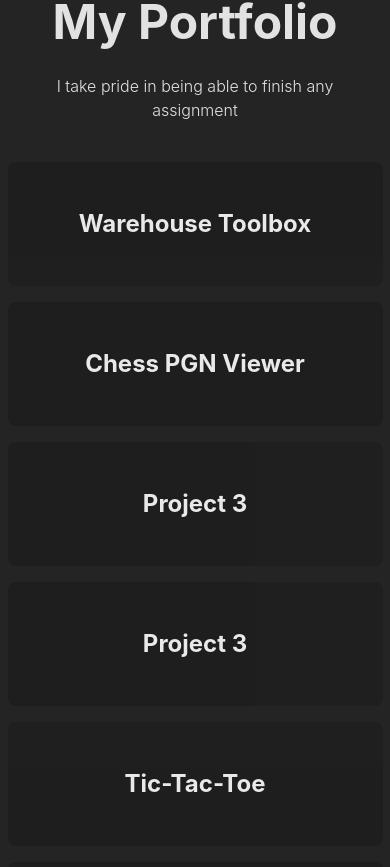
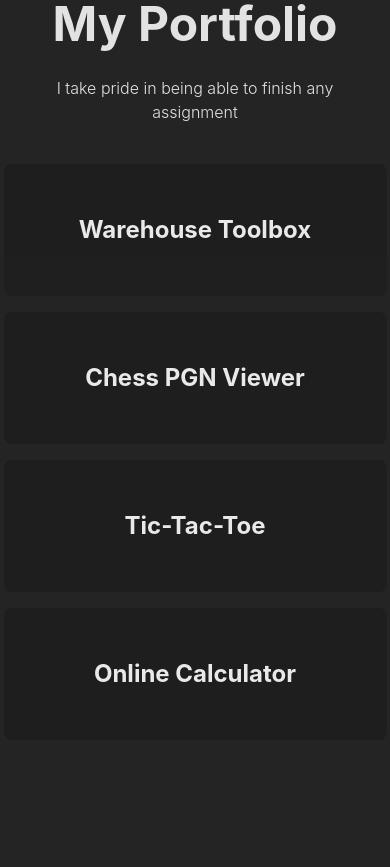
Before and after one commit to Joshieingold/JoshuaLynchPortfolio, a React (Vite) app: page / in a window 390 px wide. Shown: the part 2537-3404 px from the top of the page. Built offline with nearby package versions, Linux system fonts and the light colour scheme.

Commit message:
Project cards are fully responsive on all displays

```diff
--- a/src/Works/works.css
+++ b/src/Works/works.css
@@ -138,6 +138,25 @@
 }
 
 /* Responsive Adjustments */
+@media (max-width:1500px) {
+    .card-details {
+        font-size: 75%;
+    }
+
+}
+@media (max-width:1024px) {
+    .card-details {
+        font-size: 55%;
+    }
+    .project-card {
+        width: 60rem;
+    }
+    .card-title {
+        font-size: 50%;
+    }
+
+}
+
 @media (max-width: 768px) {
     .project-card {
         width: 80vw; /* Adjust width to take up more space on mobile */
@@ -146,6 +165,7 @@
 
     .project-card.expanded {
         height: 100vh; /* Ensure card expands fully on mobile */
+        max-width: 100%;
     }
 
     .github-icon {
@@ -154,9 +174,12 @@
 }
 
 @media (max-width: 480px) {
+    .card-details {
+        font-size: 90%;
+    }
+
     .project-card {
         width: 90vw; /* Take full width on very small screens */
-        padding: 12px;
         margin: 8px 0;
     }
     .project-card.expanded {
--- a/src/Works/works.jsx
+++ b/src/Works/works.jsx
@@ -1,10 +1,9 @@
 import React, { useState } from 'react';
+import Calc from "../assets/Calculator.png";
+import Chess from "../assets/ChessPngViewer.png";
+import WarehouseToolbox from "../assets/ExcelImportTool.png";
+import TTT from "../assets/TikTacToe.png";
 import './works.css';
-import Portfolio from "../assets/worksImg.png";
-import WarehouseToolbox from "../assets/ExcelImportTool.png";
-import Chess from "../assets/ChessPngViewer.png";
-import Calc from "../assets/Calculator.png";
-import TTT from "../assets/TikTacToe.png";
 const ProjectCard = ({ title, description, image, githubLink }) => {
     const [expanded, setExpanded] = useState(false);
 
@@ -62,31 +61,19 @@ const Works = () => {
                 />
                 <ProjectCard
                     title="Chess PGN Viewer"
-                    description="This features a working chess board programed with game logic, a PGN generated with the game and options for importing and exporting."
+                    description="A working chess board featuring game logic, a game record, and importing/exporting."
                     image={Chess}
                     githubLink="https://github.com/Joshieingold/Chess-PGN-Viewer"
                 />
                 <ProjectCard
-                    title="Project 3"
-                    description="This is my third project."
-                    image={Portfolio}
-                    githubLink="https://github.com/Joshieingold/Chess-PGN-Viewer"
-                />
-                <ProjectCard
-                    title="Project 3"
-                    description="This is my third project."
-                    image={Portfolio}
-                    githubLink="https://github.com/user/project2"
-                />
-                <ProjectCard
                     title="Tic-Tac-Toe"
-                    description="This is a responsive and fully functioning game of Tic-Tac-Toe built with pure HTML, CSS, and JavaScript."
+                    description="This is a responsive and functioning game of Tic-Tac-Toe built with HTML, CSS, and JavaScript."
                     image={TTT}
                     githubLink="https://github.com/Joshieingold/Small-Projects/tree/main/Tik-Tac-Toe"
                 />
                 <ProjectCard
                     title="Online Calculator"
-                    description="This is a responsive and fully functioning calculator built with pure HTML, CSS, and JavaScript"
+                    description="This is a responsive and fully functioning calculator built with HTML, CSS, and JavaScript"
                     image={Calc}
                     githubLink="https://github.com/Joshieingold/Small-Projects/tree/main/Calculator"
                 />
```
Also changed, not shown: src/ProjectCard/card.css (line endings or trailing spaces).
